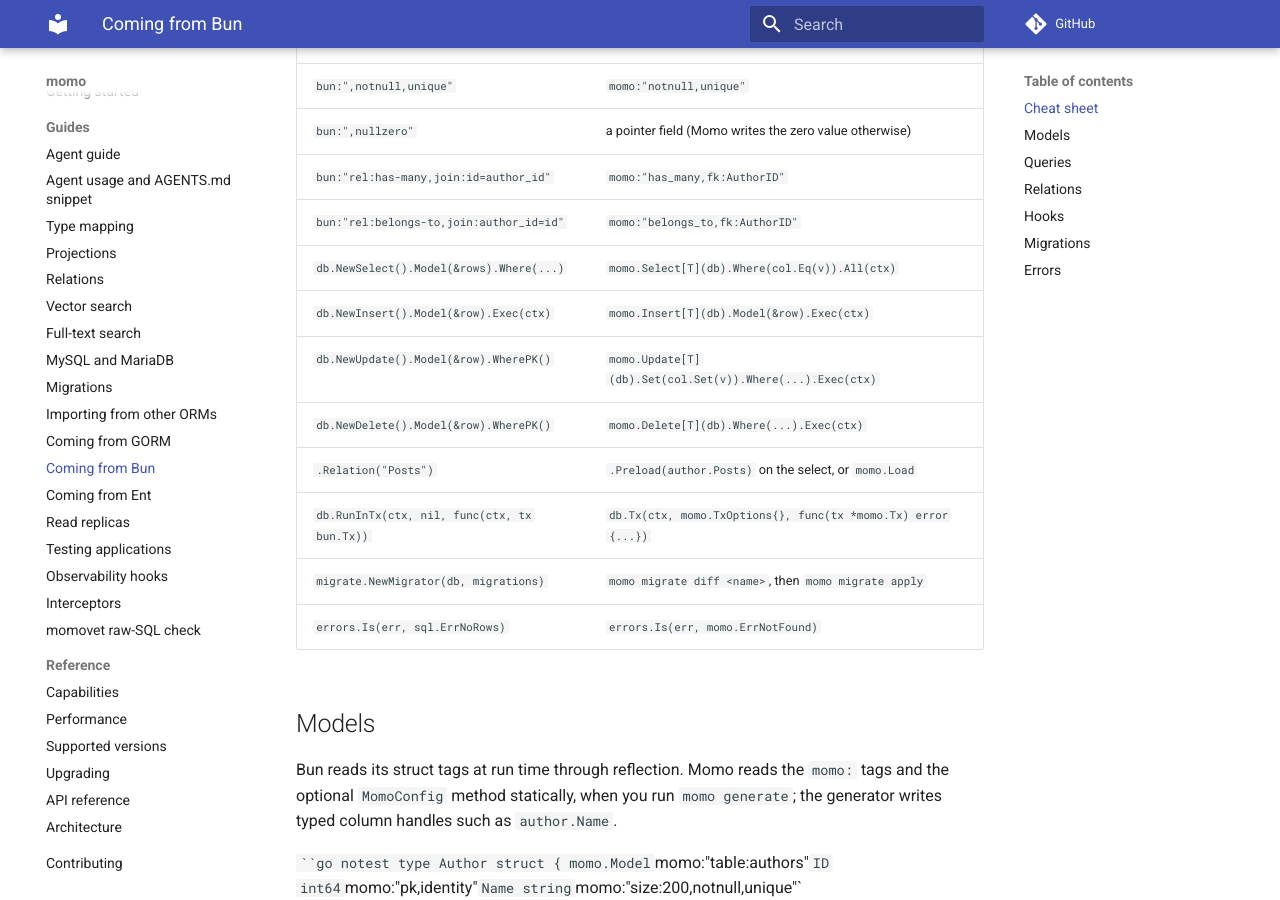
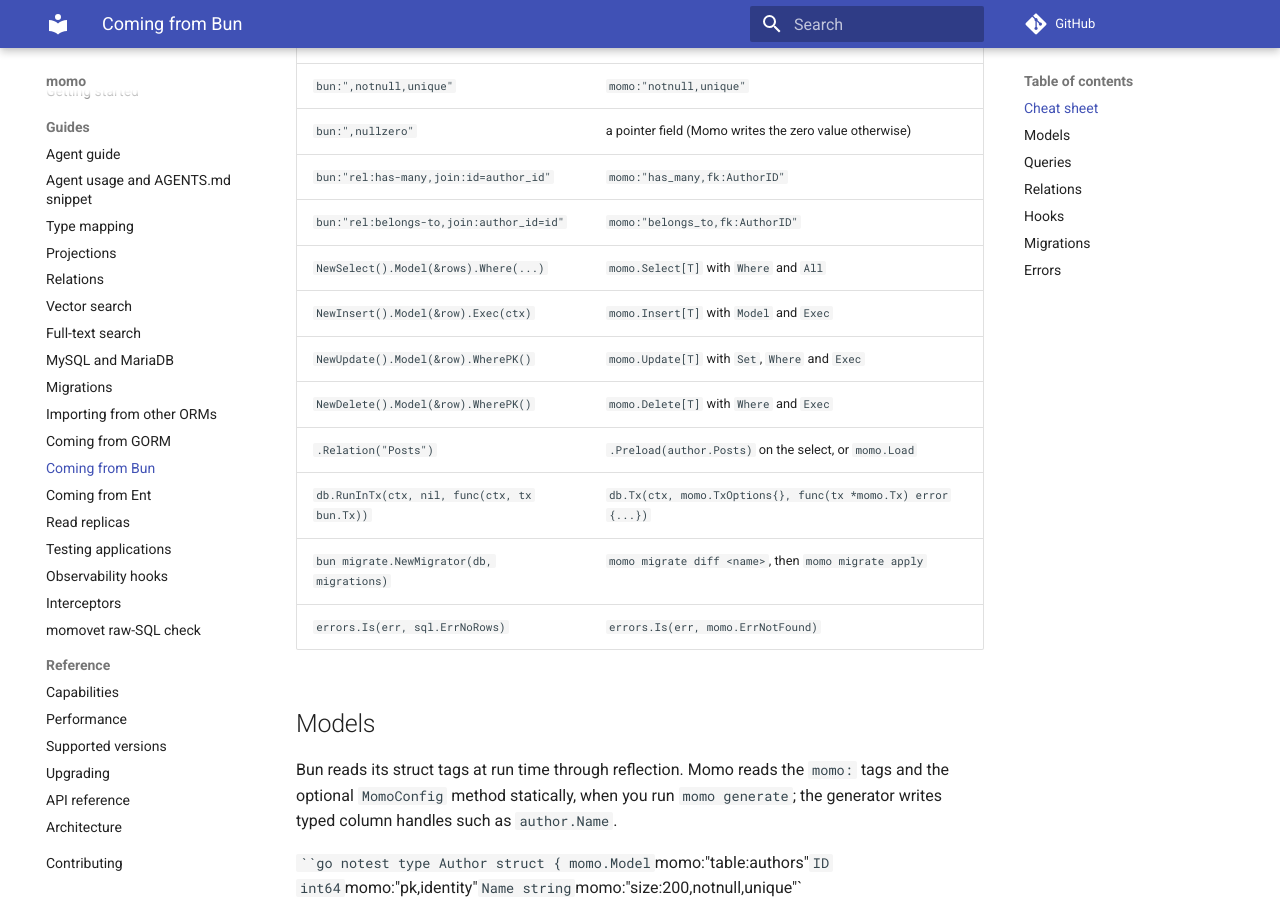
Before and after one commit to azrtydxb/momo, an MkDocs documentation site: the page built from docs/guides/bun.md, in a window 1280 px wide and 900 px high, scrolled down 565 px. Built offline with MkDocs 1.6.1 and Material for MkDocs 9.7.7, drawn with Linux system fonts in a browser that asks for light colours; comment, search, counter and statistics services are not loaded; the version menu is left out.

Commit message:
fix(test): separate scratch database for history imports, list importtest, plain-text Bun migrator

```diff
--- a/docs/guides/bun.md
+++ b/docs/guides/bun.md
@@ -21,13 +21,13 @@ The programs on this page are compiled against the models of the
 | `bun:",nullzero"`                            | a pointer field (Momo writes the zero value otherwise)        |
 | `bun:"rel:has-many,join:id=author_id"`       | `momo:"has_many,fk:AuthorID"`                                 |
 | `bun:"rel:belongs-to,join:author_id=id"`     | `momo:"belongs_to,fk:AuthorID"`                               |
-| `db.NewSelect().Model(&rows).Where(...)`     | `momo.Select[T](db).Where(col.Eq(v)).All(ctx)`                |
-| `db.NewInsert().Model(&row).Exec(ctx)`       | `momo.Insert[T](db).Model(&row).Exec(ctx)`                    |
-| `db.NewUpdate().Model(&row).WherePK()`       | `momo.Update[T](db).Set(col.Set(v)).Where(...).Exec(ctx)`     |
-| `db.NewDelete().Model(&row).WherePK()`       | `momo.Delete[T](db).Where(...).Exec(ctx)`                     |
+| `NewSelect().Model(&rows).Where(...)`        | `momo.Select[T]` with `Where` and `All`                       |
+| `NewInsert().Model(&row).Exec(ctx)`          | `momo.Insert[T]` with `Model` and `Exec`                      |
+| `NewUpdate().Model(&row).WherePK()`          | `momo.Update[T]` with `Set`, `Where` and `Exec`               |
+| `NewDelete().Model(&row).WherePK()`          | `momo.Delete[T]` with `Where` and `Exec`                      |
 | `.Relation("Posts")`                         | `.Preload(author.Posts)` on the select, or `momo.Load`        |
 | `db.RunInTx(ctx, nil, func(ctx, tx bun.Tx))` | `db.Tx(ctx, momo.TxOptions{}, func(tx *momo.Tx) error {...})` |
-| `migrate.NewMigrator(db, migrations)`        | `momo migrate diff <name>`, then `momo migrate apply`         |
+| `bun migrate.NewMigrator(db, migrations)`    | `momo migrate diff <name>`, then `momo migrate apply`         |
 | `errors.Is(err, sql.ErrNoRows)`              | `errors.Is(err, momo.ErrNotFound)`                            |
 
 ## Models
```
Also changed, not shown: 2 other files.
